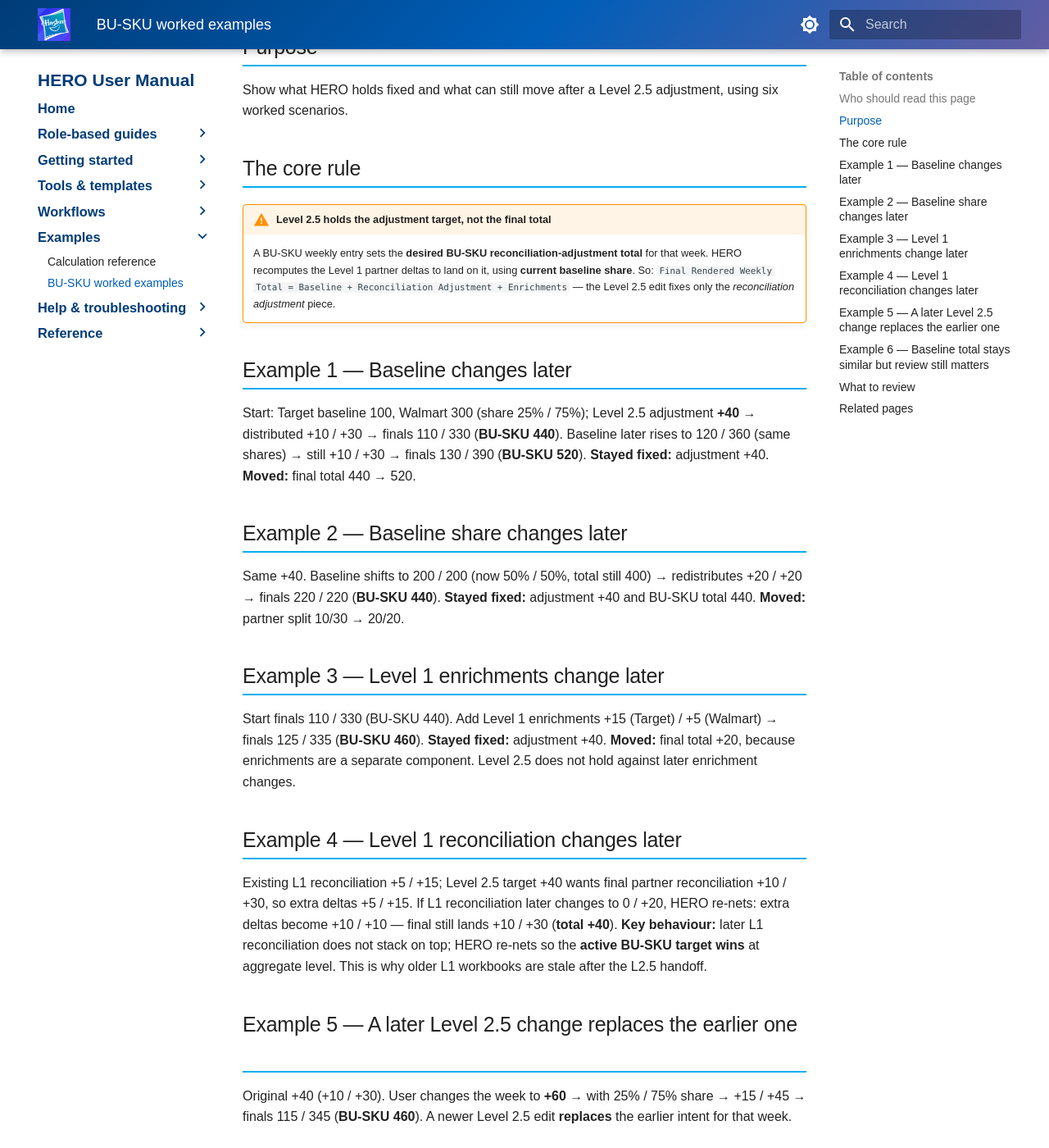
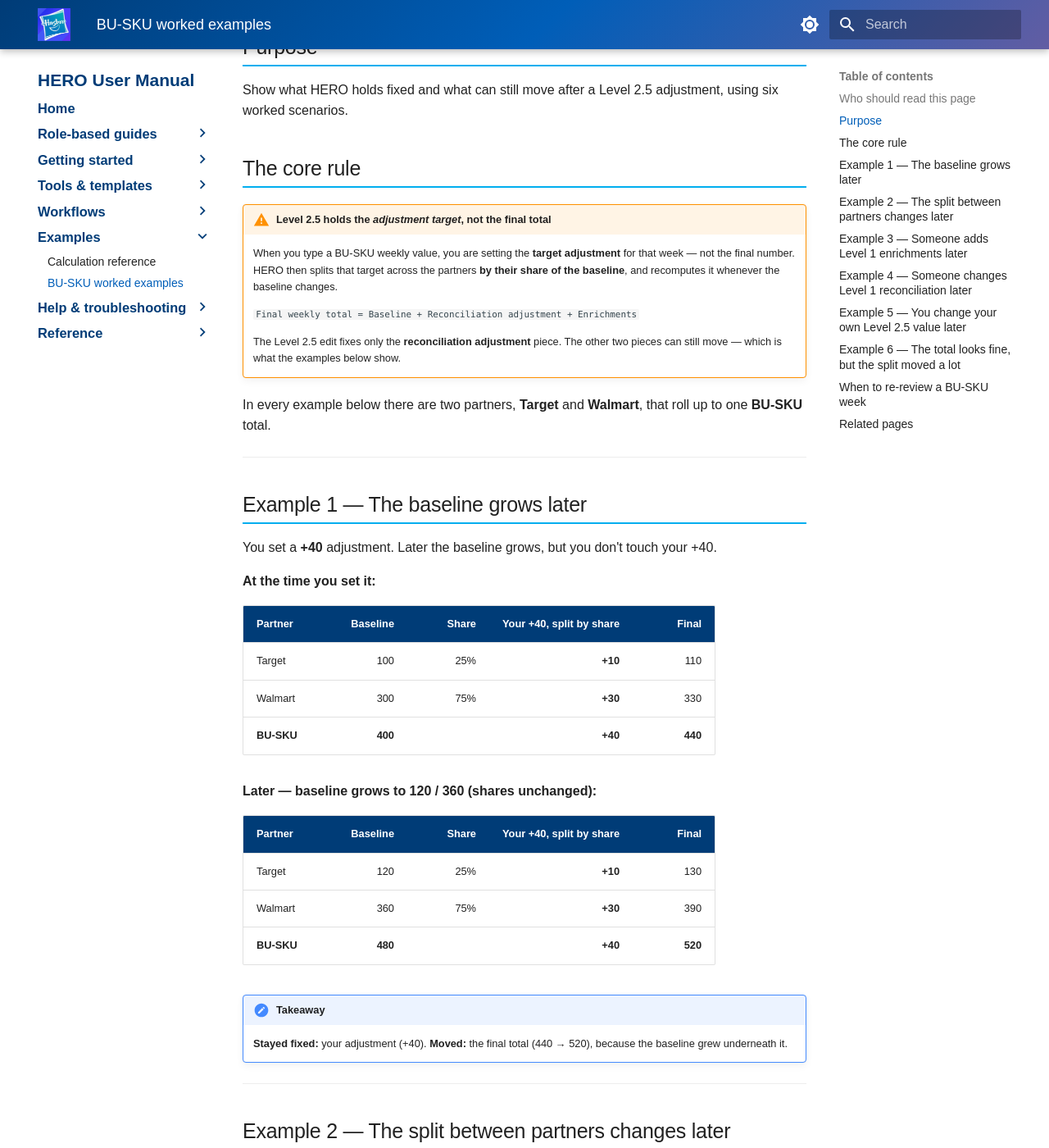
Before and after one commit to enerbartoli/HERO, an MkDocs documentation site: the page built from docs/examples/bu-sku-worked-examples.md, in a window 1280 px wide and 1400 px high, scrolled down 532 px. Shown: the whole window at 82% size. Built offline with MkDocs 1.6.1 and Material for MkDocs 9.7.7, drawn with Linux system fonts in a browser that asks for light colours; some of the changed text lies outside the part shown.

Commit message:
Prompt 6: readable BU-SKU worked examples (before/after tables)
Replace dense number-soup paragraphs with a before/after table per
scenario plus one-line Takeaway callouts (6 examples). Content is the
final version supplied by the author; not re-summarised or tidied.

- 8 tables, numeric columns right-aligned (--:)
- !!! note Takeaway / !!! tip / !!! success blocks preserved verbatim
- Page still ends with "No open questions identified"
- mkdocs build --strict: 0 warnings; no NUL bytes

https://claude.ai/code/session_01BJ6UREhizVRKpce7xn9rWD

```diff
--- a/docs/examples/bu-sku-worked-examples.md
+++ b/docs/examples/bu-sku-worked-examples.md
@@ -12,56 +12,145 @@ Show what HERO holds fixed and what can still move after a Level 2.5 adjustment,
 
 ## The core rule
 
-!!! warning "Level 2.5 holds the adjustment target, not the final total"
-    A BU-SKU weekly entry sets the **desired BU-SKU reconciliation-adjustment total** for that week. HERO recomputes the Level 1 partner deltas to land on it, using **current baseline share**. So:
-    `Final Rendered Weekly Total = Baseline + Reconciliation Adjustment + Enrichments` — the Level 2.5 edit fixes only the *reconciliation adjustment* piece.
+!!! warning "Level 2.5 holds the *adjustment target*, not the final total"
+    When you type a BU-SKU weekly value, you are setting the **target adjustment** for that week — not the final number. HERO then splits that target across the partners **by their share of the baseline**, and recomputes it whenever the baseline changes.
 
-## Example 1 — Baseline changes later
+    `Final weekly total = Baseline + Reconciliation adjustment + Enrichments`
 
-Start: Target baseline 100, Walmart 300 (share 25% / 75%); Level 2.5 adjustment **+40** → distributed +10 / +30 → finals 110 / 330 (**BU-SKU 440**). Baseline later rises to 120 / 360 (same shares) → still +10 / +30 → finals 130 / 390 (**BU-SKU 520**).
-**Stayed fixed:** adjustment +40. **Moved:** final total 440 → 520.
+    The Level 2.5 edit fixes only the **reconciliation adjustment** piece. The other two pieces can still move — which is what the examples below show.
 
-## Example 2 — Baseline share changes later
+In every example below there are two partners, **Target** and **Walmart**, that roll up to one **BU-SKU** total.
 
-Same +40. Baseline shifts to 200 / 200 (now 50% / 50%, total still 400) → redistributes +20 / +20 → finals 220 / 220 (**BU-SKU 440**).
-**Stayed fixed:** adjustment +40 and BU-SKU total 440. **Moved:** partner split 10/30 → 20/20.
+---
 
-## Example 3 — Level 1 enrichments change later
+## Example 1 — The baseline grows later
 
-Start finals 110 / 330 (BU-SKU 440). Add Level 1 enrichments +15 (Target) / +5 (Walmart) → finals 125 / 335 (**BU-SKU 460**).
-**Stayed fixed:** adjustment +40. **Moved:** final total +20, because enrichments are a separate component. Level 2.5 does not hold against later enrichment changes.
+You set a **+40** adjustment. Later the baseline grows, but you don't touch your +40.
 
-## Example 4 — Level 1 reconciliation changes later
+**At the time you set it:**
 
-Existing L1 reconciliation +5 / +15; Level 2.5 target +40 wants final partner reconciliation +10 / +30, so extra deltas +5 / +15. If L1 reconciliation later changes to 0 / +20, HERO re-nets: extra deltas become +10 / +10 — final still lands +10 / +30 (**total +40**).
-**Key behaviour:** later L1 reconciliation does not stack on top; HERO re-nets so the **active BU-SKU target wins** at aggregate level. This is why older L1 workbooks are stale after the L2.5 handoff.
+| Partner | Baseline | Share | Your +40, split by share | Final |
+|---|--:|--:|--:|--:|
+| Target | 100 | 25% | **+10** | 110 |
+| Walmart | 300 | 75% | **+30** | 330 |
+| **BU-SKU** | **400** | | **+40** | **440** |
 
-## Example 5 — A later Level 2.5 change replaces the earlier one
+**Later — baseline grows to 120 / 360 (shares unchanged):**
 
-Original +40 (+10 / +30). User changes the week to **+60** → with 25% / 75% share → +15 / +45 → finals 115 / 345 (**BU-SKU 460**). A newer Level 2.5 edit **replaces** the earlier intent for that week.
+| Partner | Baseline | Share | Your +40, split by share | Final |
+|---|--:|--:|--:|--:|
+| Target | 120 | 25% | **+10** | 130 |
+| Walmart | 360 | 75% | **+30** | 390 |
+| **BU-SKU** | **480** | | **+40** | **520** |
 
-## Example 6 — Baseline total stays similar but review still matters
+!!! note "Takeaway"
+    **Stayed fixed:** your adjustment (+40). **Moved:** the final total (440 → 520), because the baseline grew underneath it.
 
-Start: 150 / 250 (37.5% / 62.5%); +40 → +15 / +25. Baseline later moves to 260 / 140 (65% / 35%, total still 400) → +26 / +14. Total still +40 and the aggregate may look fine, but the **partner allocation changed substantially** — exactly the case to re-review.
+---
 
-## What to review
+## Example 2 — The split between partners changes later
 
-!!! tip "Re-review a BU-SKU-week when, after a Level 2.5 edit:"
+Same **+40**. The total baseline stays 400, but it shifts from 100/300 to 200/200, so the **shares** change.
+
+| | Baseline | Share | Your +40, split by share | Final |
+|---|--:|--:|--:|--:|
+| **Before** Target | 100 | 25% | +10 | 110 |
+| **Before** Walmart | 300 | 75% | +30 | 330 |
+| **After** Target | 200 | 50% | **+20** | 220 |
+| **After** Walmart | 200 | 50% | **+20** | 220 |
+
+!!! note "Takeaway"
+    **Stayed fixed:** your adjustment (+40) *and* the BU-SKU total (440). **Moved:** the per-partner split (10/30 → 20/20). Same headline number, different distribution underneath.
+
+---
+
+## Example 3 — Someone adds Level 1 enrichments later
+
+Start from Example 1 (finals 110 / 330, BU-SKU 440). Later, enrichments are added: **+15** to Target, **+5** to Walmart.
+
+| Partner | Final before | + Enrichment | Final after |
+|---|--:|--:|--:|
+| Target | 110 | +15 | 125 |
+| Walmart | 330 | +5 | 335 |
+| **BU-SKU** | **440** | **+20** | **460** |
+
+!!! note "Takeaway"
+    **Stayed fixed:** your adjustment (+40). **Moved:** the final total (+20). Enrichments are a **separate component** — your Level 2.5 adjustment does not absorb or block them.
+
+---
+
+## Example 4 — Someone changes Level 1 reconciliation later
+
+Here the focus is the **reconciliation deltas**, not the final units. There is already Level 1 reconciliation of **+5 / +15**, and your BU-SKU target is **+40** (which should land partner totals at +10 / +30).
+
+| Partner | Existing L1 recon | Needs to reach | Extra delta HERO adds |
+|---|--:|--:|--:|
+| Target | +5 | +10 | **+5** |
+| Walmart | +15 | +30 | **+15** |
+
+**Later, the L1 reconciliation is changed to 0 / +20.** HERO re-calculates the extra deltas so the target still holds:
+
+| Partner | New L1 recon | Needs to reach | Extra delta HERO adds |
+|---|--:|--:|--:|
+| Target | 0 | +10 | **+10** |
+| Walmart | +20 | +30 | **+10** |
+
+Final partner totals are still **+10 / +30 (BU-SKU +40).**
+
+!!! note "Takeaway"
+    Later L1 reconciliation does **not** stack on top of your target. HERO **re-nets** the rows so the active BU-SKU target still wins at the aggregate level. This is why older Level 1 workbooks are stale once Level 2.5 review has started.
+
+---
+
+## Example 5 — You change your own Level 2.5 value later
+
+Your original adjustment was **+40** (+10 / +30). Later you decide the week should be **+60** instead.
+
+| Partner | Baseline | Share | New +60, split by share | Final |
+|---|--:|--:|--:|--:|
+| Target | 100 | 25% | **+15** | 115 |
+| Walmart | 300 | 75% | **+45** | 345 |
+| **BU-SKU** | **400** | | **+60** | **460** |
+
+!!! note "Takeaway"
+    A newer Level 2.5 value **replaces** the earlier one for that week — HERO recomputes the partner split from the new target.
+
+---
+
+## Example 6 — The total looks fine, but the split moved a lot
+
+Start: baseline 150 / 250 (37.5% / 62.5%); your adjustment **+40** → +15 / +25. Later the total baseline is still **400**, but it swings to 260 / 140.
+
+| | Baseline | Share | Your +40, split by share |
+|---|--:|--:|--:|
+| **Before** Target | 150 | 37.5% | +15 |
+| **Before** Walmart | 250 | 62.5% | +25 |
+| **After** Target | 260 | 65% | **+26** |
+| **After** Walmart | 140 | 35% | **+14** |
+
+!!! note "Takeaway"
+    Your +40 and the BU-SKU total look unchanged, but the per-partner allocation swung sharply (15/25 → 26/14). The headline can look fine while the distribution underneath is now very different — exactly the case to re-review.
+
+---
+
+## When to re-review a BU-SKU week
+
+!!! tip "Re-open a BU-SKU week after any of these happen later:"
     - the baseline total moves materially,
-    - the baseline share across partners moves materially,
+    - the baseline **share** across partners moves materially,
     - overlapping Level 1 enrichments change,
     - overlapping Level 1 reconciliation changes,
     - another Level 2.5 adjustment is made.
 
-    Review question: *"The later-stage BU-SKU adjustment is still in place, but the underlying forecast moved afterward. Do we still want this same Level 2.5 adjustment?"*
+    The question to ask: *"My BU-SKU adjustment is still in place, but the forecast underneath moved — do I still want this same adjustment?"*
+
+!!! note "Review is manual"
+    HERO does not automatically flag these conditions — re-review is a manual step.
 
 ## Related pages
 
 - [BU-SKU / Level 2.5 mode](../tools/bu-sku-level-25-mode.md)
 - [Calculation reference](calculation-reference.md)
 
-!!! note "Review is manual"
-    HERO does not automatically flag these conditions — re-review is a manual step. After any later change to baseline, enrichments, or Level 1 reconciliation, re-open the affected BU-SKU-week and confirm the adjustment is still right.
-
 !!! success "No open questions identified"
     No open questions were identified from the available source material.
```
